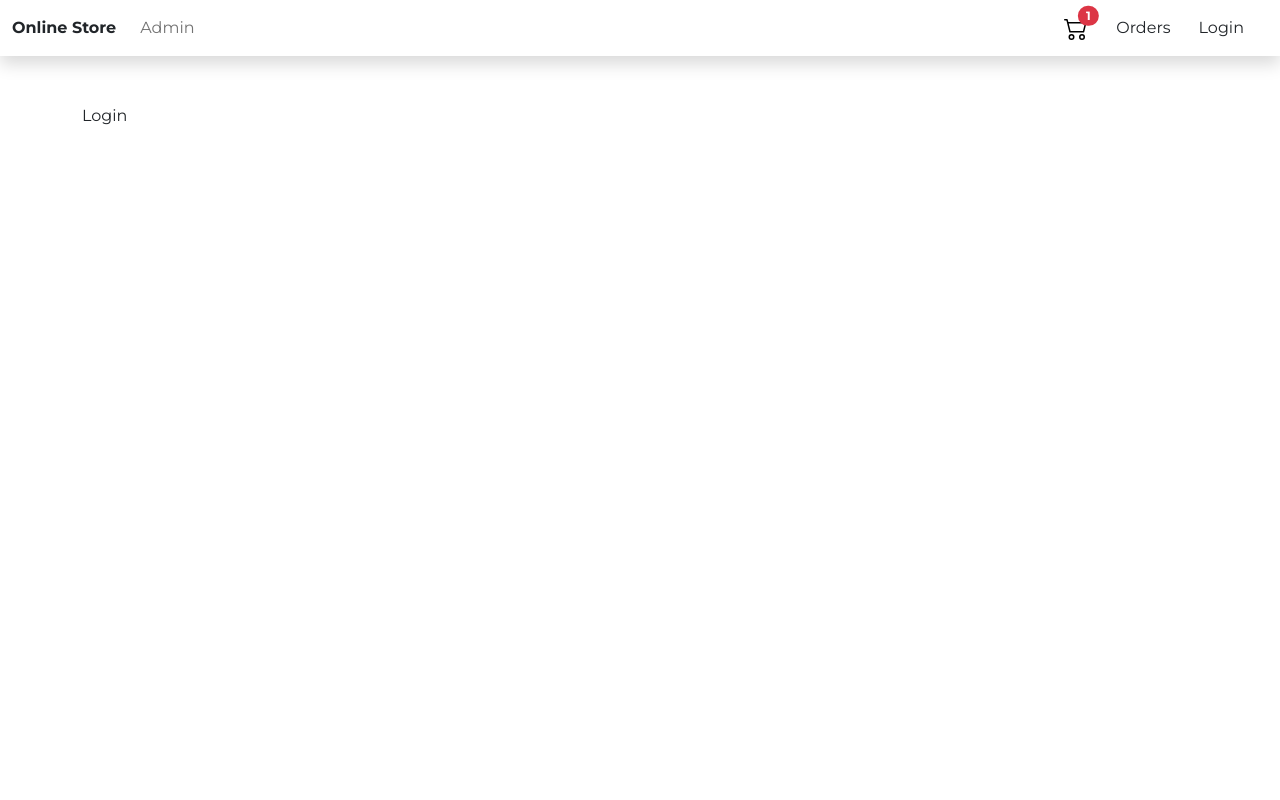
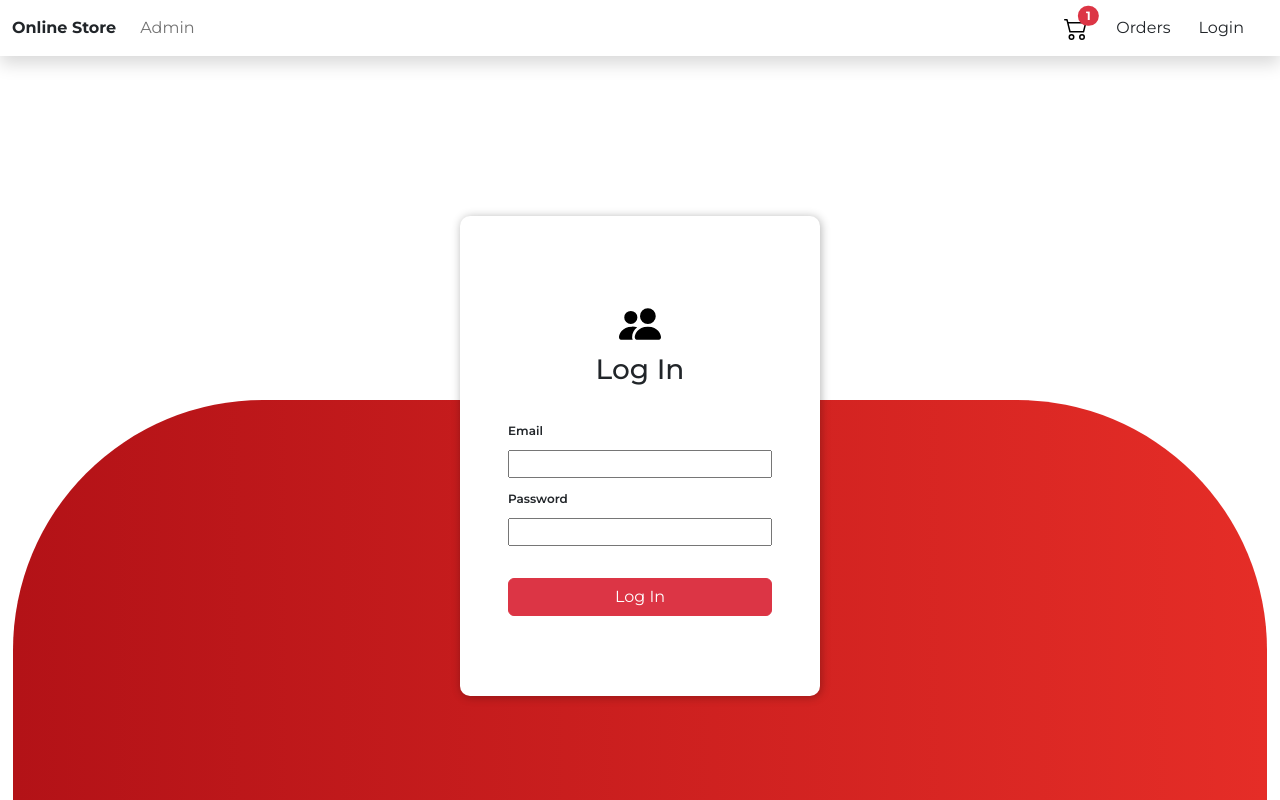
Before and after one commit to vladimir-zapata/online-shop, a React (Vite) app in the folder client/: page /login in a window 1280 px wide. Built offline with nearby package versions, Linux system fonts and the light colour scheme.

Commit message:
login view

```diff
--- a/client/src/components/shared/Navbar.jsx
+++ b/client/src/components/shared/Navbar.jsx
@@ -4,7 +4,7 @@ import { Cart2 } from "react-bootstrap-icons";
 const Navbar = () => {
   return (
     <header>
-      <nav className="navbar navbar-expand-lg bg-body-tertiary shadow">
+      <nav className="bg-white navbar navbar-expand-lg bg-body-tertiary shadow">
         <div className="container-fluid">
           <Link className="nav-link fw-bold" to="/">
             Online Store
--- a/client/src/index.scss
+++ b/client/src/index.scss
@@ -7,3 +7,9 @@
 
   font-family: "Montserrat", sans-serif;
 }
+
+body {
+  background-size: cover;
+  background-attachment: fixed;
+  background-position: center;
+}
--- a/client/src/pages/Login.jsx
+++ b/client/src/pages/Login.jsx
@@ -1,5 +1,32 @@
+import { PeopleFill } from "react-bootstrap-icons";
+
+import styles from "./Login.module.scss";
+
 const Login = () => {
-  return <div className="container py-5">Login</div>;
+  return (
+    <div
+      className={`d-flex justify-content-center align-items-center container py-5 ${styles.login_container}`}
+    >
+      <div className={`${styles.login_box} p-5`}>
+        <PeopleFill className="my-2" color="black" size={42} />
+        <h3>Log In</h3>
+        <br />
+        <div className="w-100">
+          <label htmlFor="email">Email</label>
+          <br />
+          <input id="email" className="my-2 w-100" type="text" />
+        </div>
+        <div className="w-100">
+          <label htmlFor="password">Password</label>
+          <br />
+          <input id="password" className="my-2 w-100" type="password" />
+        </div>
+        <br />
+        <button className="btn btn-danger w-100">Log In</button>
+      </div>
+      <div className={styles.shape} />
+    </div>
+  );
 };
 
 export default Login;
--- /dev/null
+++ b/client/src/pages/Login.module.scss
@@ -0,0 +1,45 @@
+.login_container {
+  .login_box {
+    display: flex;
+    flex-direction: column;
+    align-items: center;
+    justify-content: center;
+
+    height: 480px;
+    min-width: 360px;
+    border-radius: 10px;
+
+    margin-top: 10%;
+
+    background-color: white;
+    box-shadow: 1px 1px 10px rgba($color: #000000, $alpha: 0.3);
+
+    label {
+      font-weight: 600;
+      font-size: 12px;
+    }
+  }
+
+  .shape {
+    height: 100vh;
+    width: 98vw;
+
+    top: 50%;
+    border-radius: 250px;
+
+    position: fixed;
+    z-index: -1;
+
+    background: #e52d27; /* fallback for old browsers */
+    background: -webkit-linear-gradient(
+      to right,
+      #b31217,
+      #e52d27
+    ); /* Chrome 10-25, Safari 5.1-6 */
+    background: linear-gradient(
+      to right,
+      #b31217,
+      #e52d27
+    ); /* W3C, IE 10+/ Edge, Firefox 16+, Chrome 26+, Opera 12+, Safari 7+ */
+  }
+}
--- a/client/src/routes/Router.jsx
+++ b/client/src/routes/Router.jsx
@@ -31,7 +31,7 @@ const Router = () => {
       <Route
         path="/cart"
         element={
-          <ProtectedRoute isAuthenticated={true}>
+          <ProtectedRoute isAuthenticated={false}>
             <ShoppingCart />
           </ProtectedRoute>
         }
```
Also changed, not shown: client/public/img/wave.svg (added).
